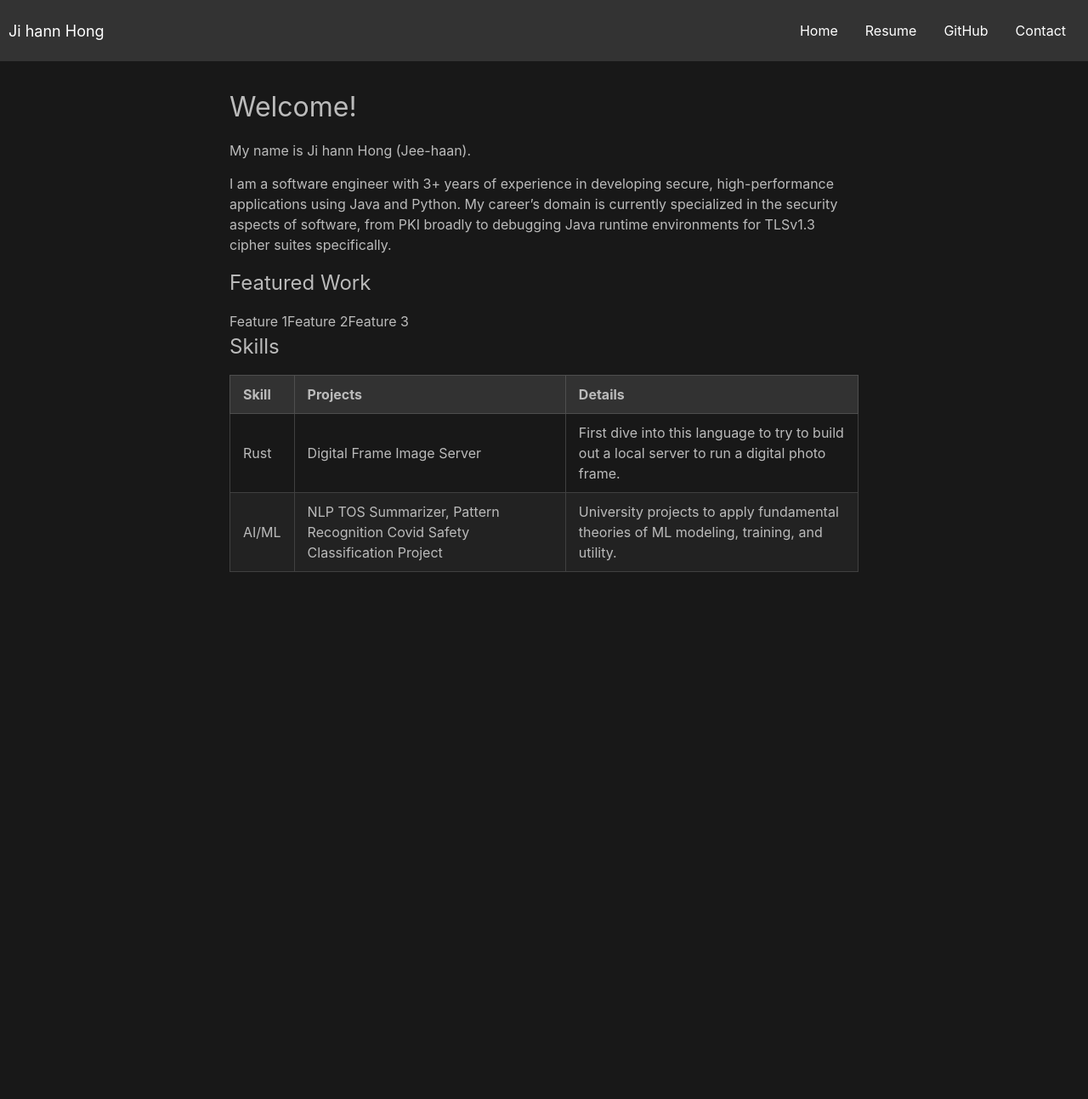
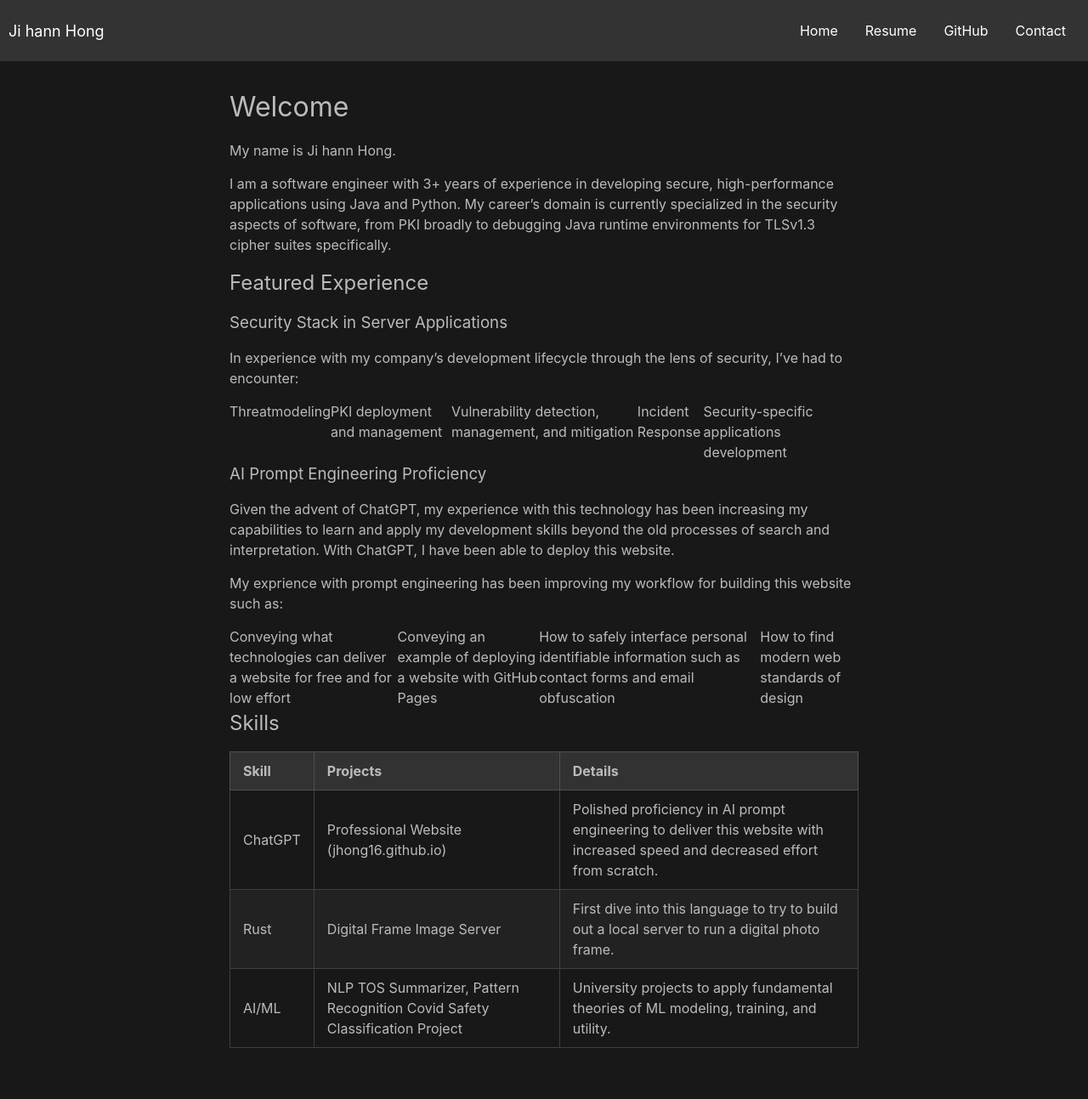
Before and after one commit to jhong16/My-Github-Page, a Jekyll site: the page built from index.md, in a window 1280 px wide. Shown: the whole page at 85% size. Built offline with Jekyll 4.4.1, drawn with Linux system fonts in a browser that asks for light colours; before the commit the page ends 900 px from its top, so only the background shows below that.

Commit message:
home and contact

```diff
--- a/index.md
+++ b/index.md
@@ -3,21 +3,40 @@
 title: Ji hann Hong | Home
 ---
 
-# Welcome!
+# Welcome
 
-My name is Ji hann Hong (Jee-haan).
+My name is Ji hann Hong.
 
 I am a software engineer with 3+ years of experience in developing secure, high-performance applications using Java and Python. My career's domain is currently specialized in the security aspects of software, from PKI broadly to debugging Java runtime environments for TLSv1.3 cipher suites specifically.
 
-## Featured Work
+## Featured Experience
 
-- Feature 1
-- Feature 2
-- Feature 3
+### Security Stack in Server Applications
+
+In experience with my company's development lifecycle through the lens of security, I've had to encounter:
+
+- Threatmodeling
+- PKI deployment and management
+- Vulnerability detection, management, and mitigation
+- Incident Response
+- Security-specific applications development
+
+### AI Prompt Engineering Proficiency
+
+Given the advent of ChatGPT, my experience with this technology has been increasing my capabilities to learn and apply my development skills beyond the old processes of search and interpretation. With ChatGPT, I have been able to deploy this website.
+
+My exprience with prompt engineering has been improving my workflow for building this website such as:
+
+- Conveying what technologies can deliver a website for free and for low effort
+- Conveying an example of deploying a website with GitHub Pages
+- How to safely interface personal identifiable information such as contact forms and email obfuscation
+- How to find modern web standards of design
+
 
 ## Skills
 
 | Skill | Projects | Details |
 | --- | --- | --- |
+| ChatGPT | Professional Website (jhong16.github.io) | Polished proficiency in AI prompt engineering to deliver this website with increased speed and decreased effort from scratch.
 | Rust | Digital Frame Image Server | First dive into this language to try to build out a local server to run a digital photo frame. |
 | AI/ML | NLP TOS Summarizer, Pattern Recognition Covid Safety Classification Project  | University projects to apply fundamental theories of ML modeling, training, and utility. |
```
Also changed, not shown: contact.md (+60 -16 lines).
